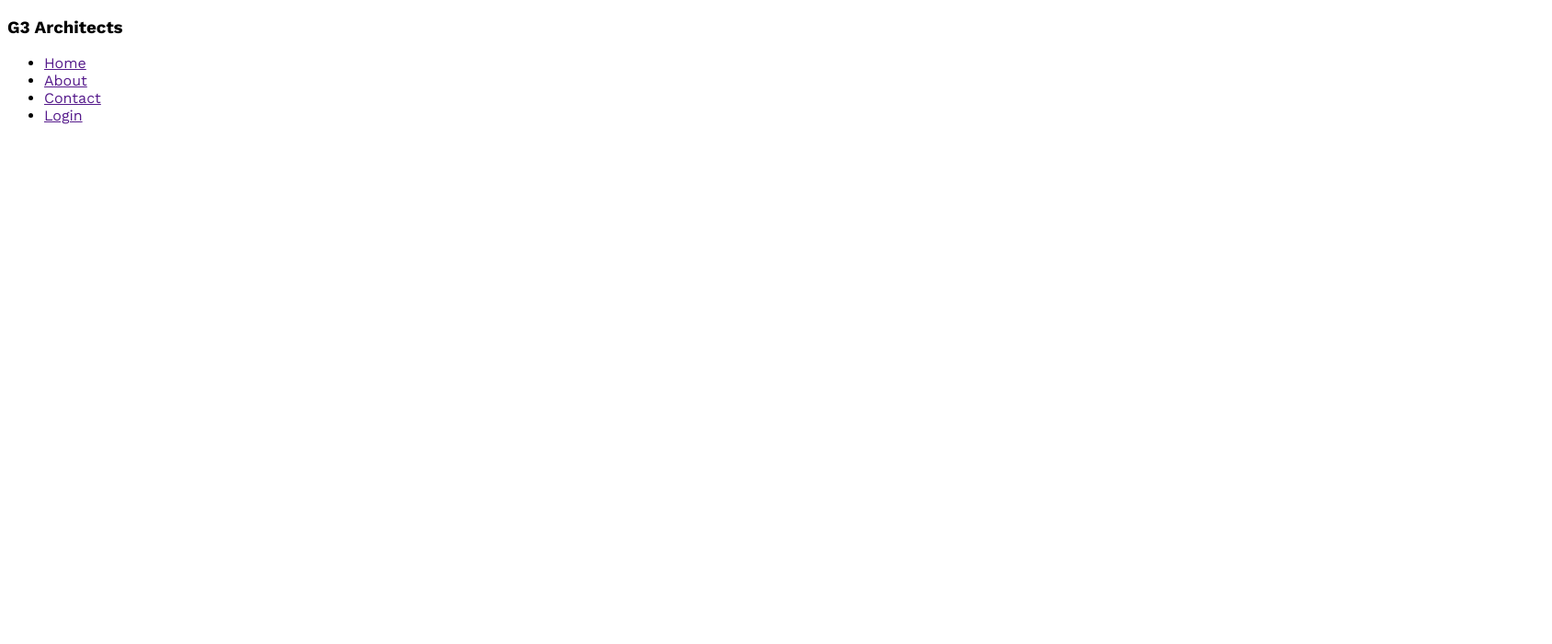
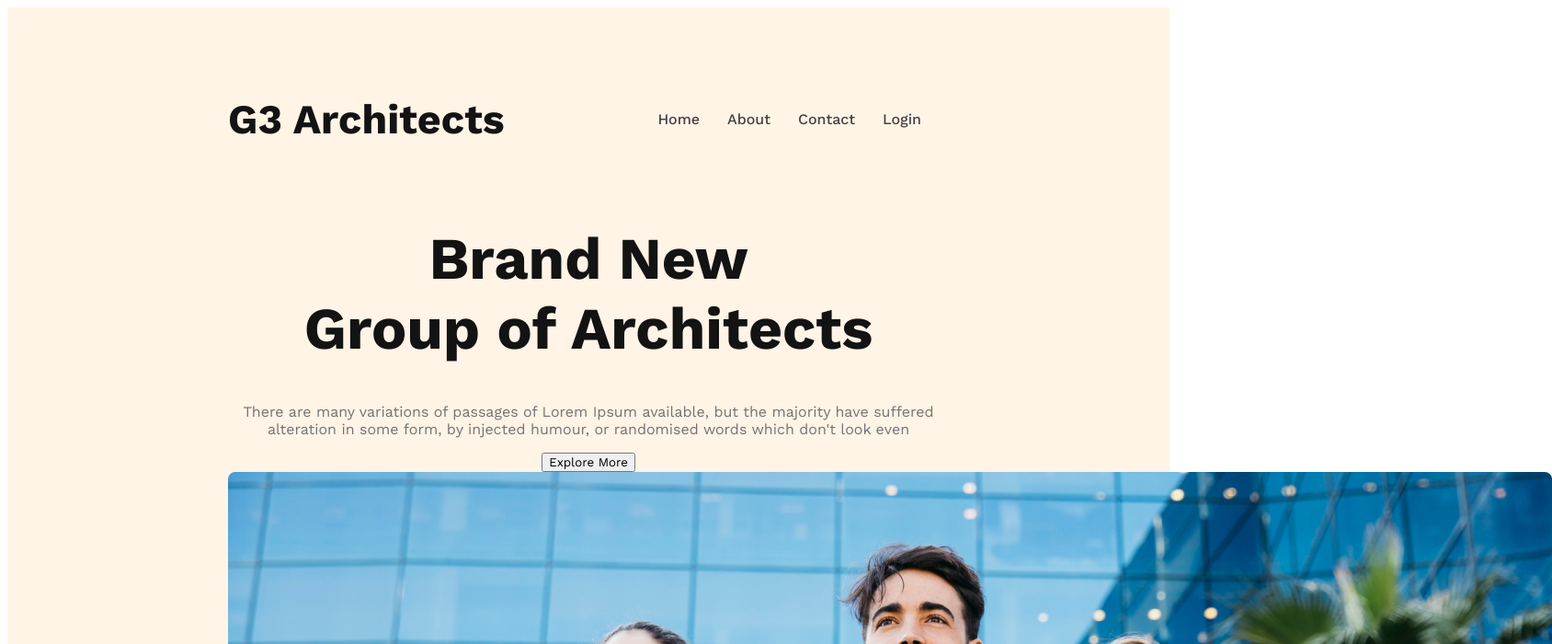
Before and after one commit to KishoreSharif/g3-architects, a plain HTML site: page index.html in a window 1280 px wide. Shown: the top 700 px of the page at 92% size, 1688 px wide, since content can reach past the window. Drawn offline with nearby package versions, Linux system fonts and the light colour scheme.

Commit message:
Banner Content Added

```diff
--- a/index.html
+++ b/index.html
@@ -9,7 +9,7 @@
 <body>
     <header>
         <nav>
-            <h3>G3 Architects</h3>
+            <h3 class="nav-title">G3 Architects</h3>
             <ul>
                 <li><a href="">Home</a></li>
                 <li><a href="">About</a></li>
@@ -17,6 +17,14 @@
                 <li><a href="">Login</a></li>
             </ul>
         </nav>
+        <div class="banner">
+            <div class="banner-content">
+                <h1 class="banner-title">Brand New <br> Group of Architects</h1>
+                <p class="banner-description">There are many variations of passages of Lorem Ipsum available, but the majority have suffered alteration in some form, by injected humour, or randomised words which don't look even</p>
+            <button class="btn-primary">Explore More</button>
+            </div>
+            <img src="images/banner.png" alt="">
+        </div>
     </header>
 
 
--- a/styles/style.css
+++ b/styles/style.css
@@ -1,8 +1,56 @@
 /* work sans font from google fonts */
 @import url('https://fonts.googleapis.com/css2?family=Inter:wght@100;200;300;400;500;600;700;800;900&family=Merriweather:wght@300;400;700;900&family=Work+Sans:wght@400;500;600;700;800&display=swap');
-
+/* shared styles */
 *{
     font-family: 'Inter', sans-serif;
 font-family: 'Merriweather', serif;
 font-family: 'Work Sans', sans-serif;
 }
+.btn-primary{
+
+}
+/* header styles */
+header{
+    background: rgba(255, 144, 14, 0.10);
+    padding: 50px 240px;
+}
+nav{
+    display: flex;
+    justify-content: space-between;
+    align-items: center;
+}
+.nav-title{
+    font-size: 2.8rem;
+    font-weight: 700;
+    color: #131313;
+}
+nav > ul {
+    display: flex;
+}
+nav li{
+    list-style: none;
+    margin-right: 30px;
+    font-weight: 500;
+    font-size: 1rem;
+}
+nav li a{
+    text-decoration: none;
+    color: #424242;
+}
+/* banner styles */
+.banner-content{
+    max-width: 800px;
+    text-align: center;
+    margin: 0 auto;
+}
+.banner-title{
+    font-size: 4rem;
+    font-weight: 700;
+    color: #131313;
+}
+.banner-description{
+    color: #727272;
+}
+.btn-primary{
+
+}
```
